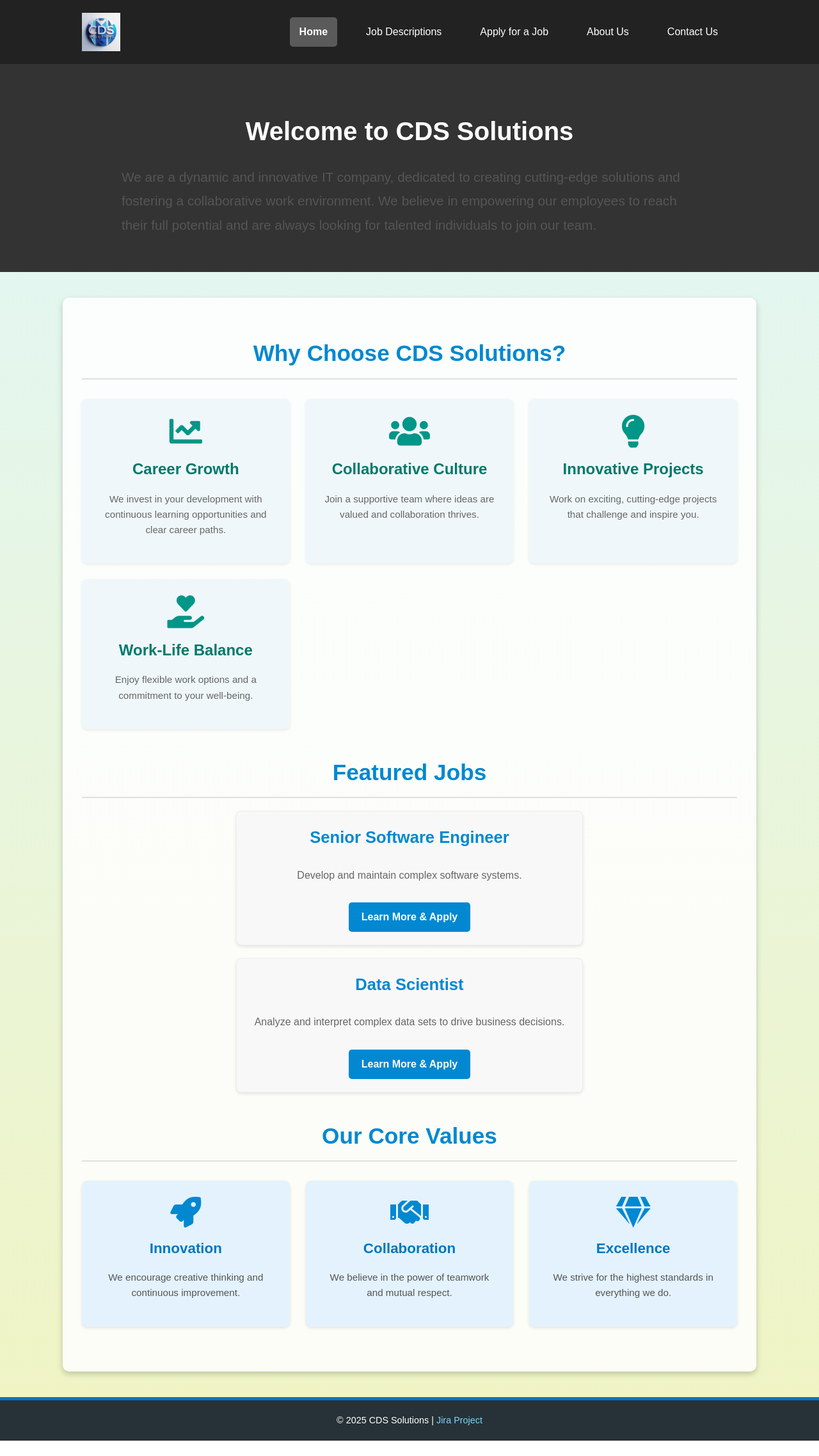
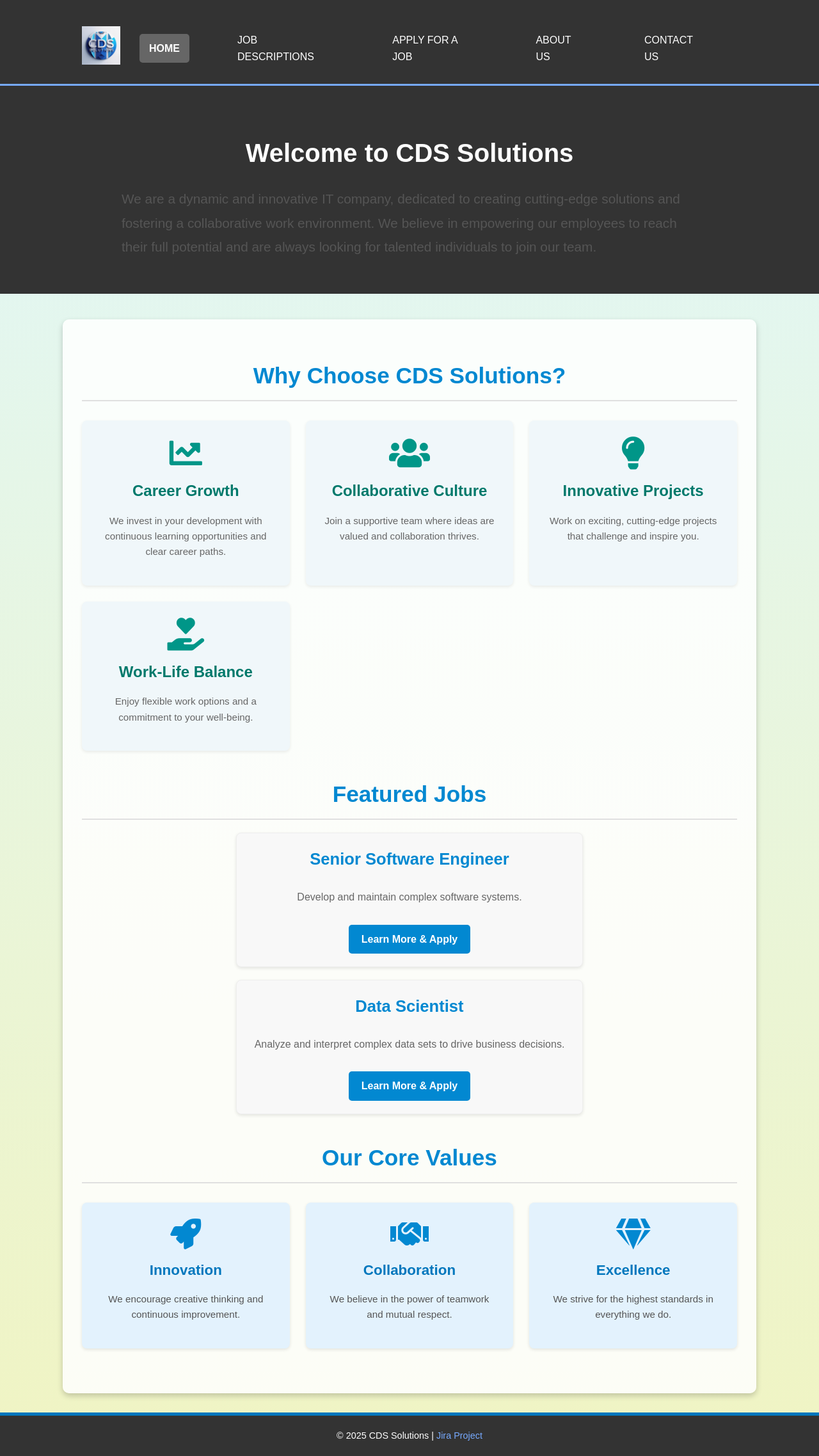
Before and after one commit to 105549359/Team05_Part1, a PHP site: page / in a window 1280 px wide. Shown: the whole page at 64% size. Before the commit the page ends 2251 px from the top, so only its background shows below. Run offline with PHP 8.4, Linux system fonts and the light colour scheme.

Commit message:
Header and Footer Styling

```diff
--- a/styles/styles.css
+++ b/styles/styles.css
@@ -398,3 +398,64 @@ body {
     overflow: hidden;
     padding: 0 20px;
 }
+
+/* Header Styles */
+header {
+    background: #333;
+    color: #fff;
+    padding-top: 20px;
+    min-height: 70px;
+    border-bottom: #77aaff 3px solid;
+}
+
+header h1 {
+    float: left;
+    margin: 0;
+    padding: 0;
+}
+
+header nav {
+    float: right;
+    margin-top: 10px;
+}
+
+header ul {
+    margin: 0;
+    padding: 0;
+    list-style: none;
+}
+
+header li {
+    display: inline;
+    padding: 0 15px;
+}
+
+header a {
+    color: #fff;
+    text-decoration: none;
+    text-transform: uppercase;
+    font-size: 16px;
+}
+
+header a:hover {
+    color: #77aaff;
+    font-weight: bold;
+}
+
+/* Footer Styles */
+footer {
+    padding: 20px;
+    margin-top: 30px;
+    color: #fff;
+    background-color: #333;
+    text-align: center;
+}
+
+footer a {
+    color: #77aaff;
+    text-decoration: none;
+}
+
+footer a:hover {
+    text-decoration: underline;
+}
```
